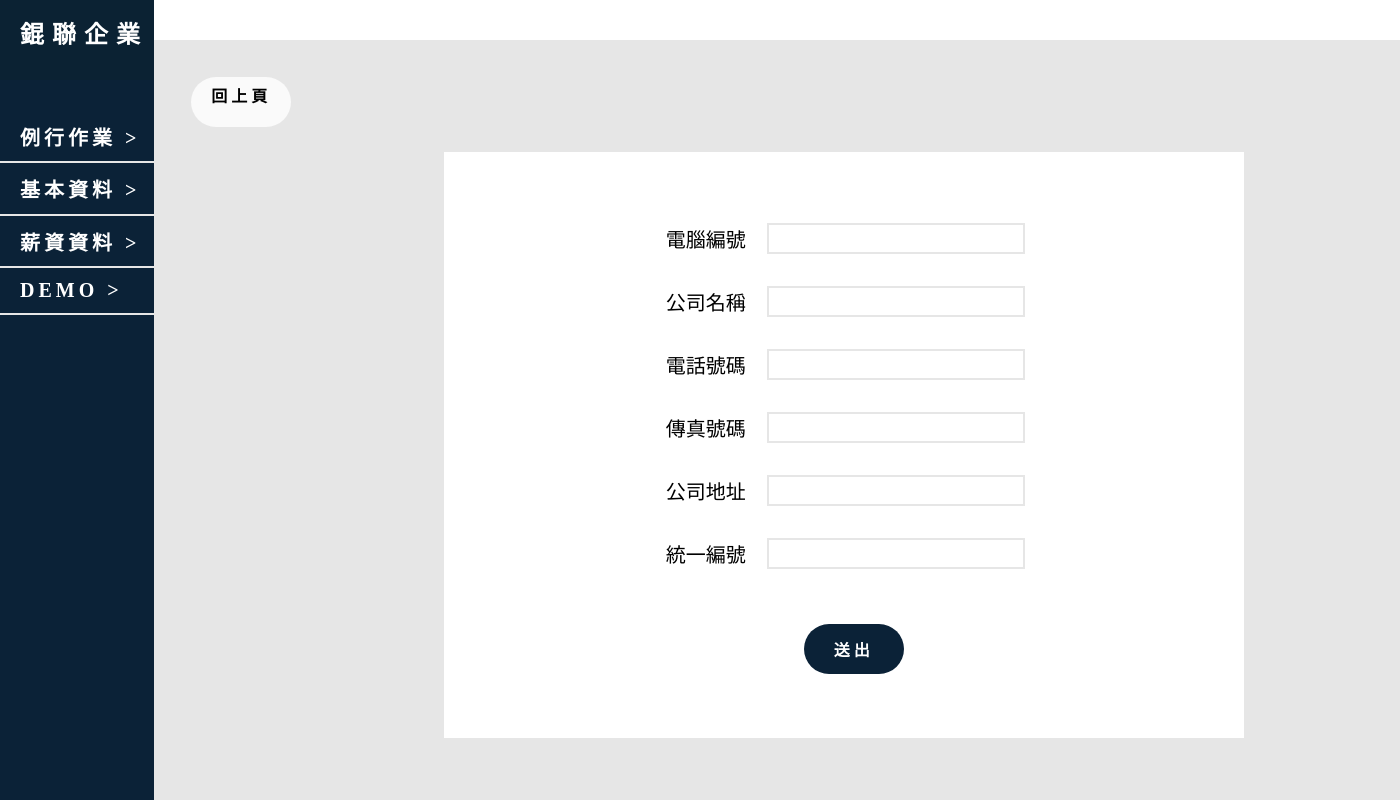
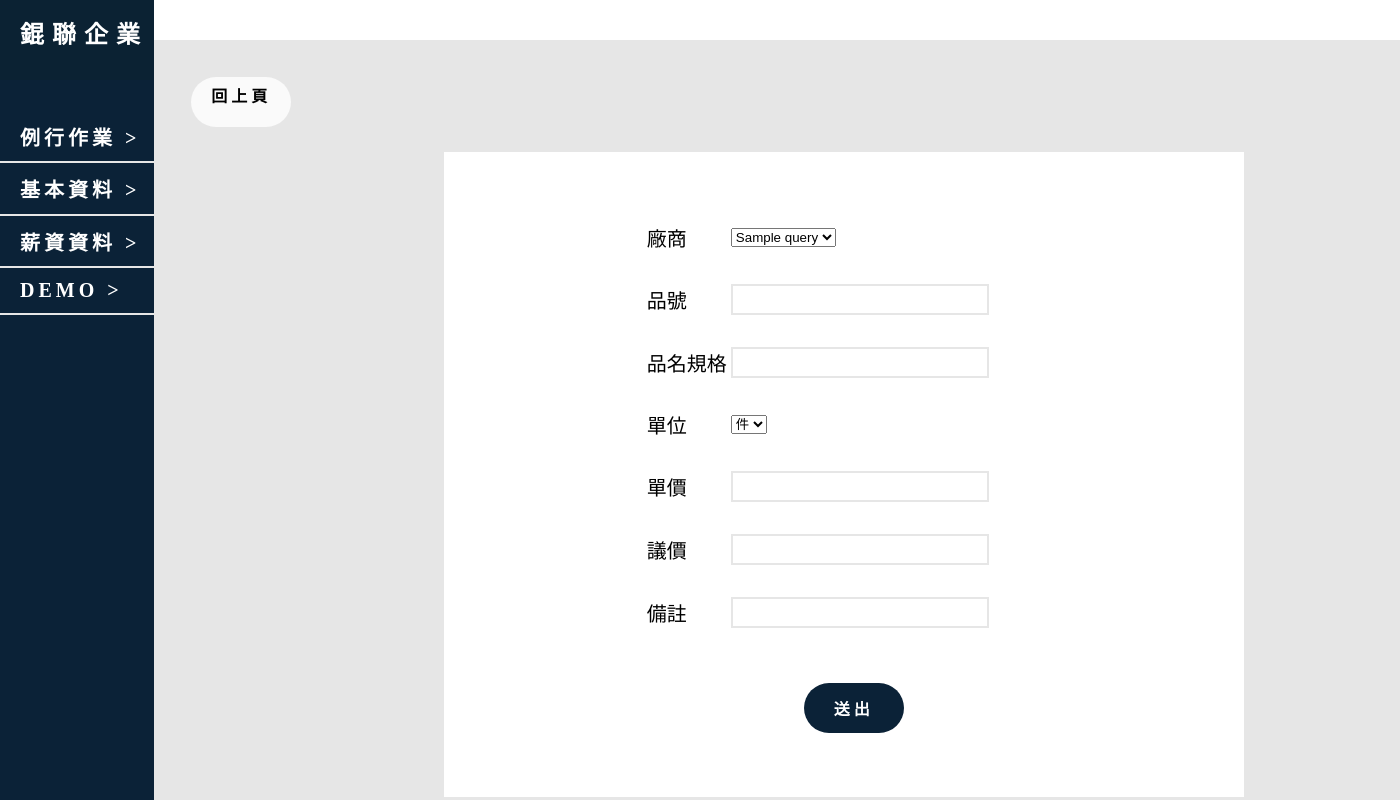
Before and after one commit to liu-han-lun/KL, a CodeIgniter 4 app: the page made by app/Views/Pages/BasicInfo/ProductInfo/add.php in a window 1400 px wide. Run offline with PHP 8.4 and a stand-in for CodeIgniter, Linux system fonts and the light colour scheme; the template is opened without the code that fills it: most values are stand-ins (such as "Sample title", 1, 10 or a date in 2020); lists and menus that the app fills with data are empty; some libraries are stand-ins or nearby versions.

Commit message:
text0730

```diff
--- a/app/Config/Routes.php
+++ b/app/Config/Routes.php
@@ -50,6 +50,9 @@ $routes->post('CustomerInfo/edit' ,'CustomerInfo::runEdit') ;
 $routes->post('CustomerInfo/delete' ,'CustomerInfo::delete') ;
 
 $routes->get('ProductInfo' , 'ProductInfo::index') ;
+$routes->get('ProductInfo/add' , 'ProductInfo::add') ;
+$routes->post('ProductInfo/add' , 'ProductInfo::runAdd') ;
+
 //$routes->post('NextPages','Home::NextPages/nextpage') ;
 
 
--- a/app/Database/product-info.sql
+++ b/app/Database/product-info.sql
@@ -3,7 +3,7 @@
 -- https://www.phpmyadmin.net/
 --
 -- 主機: localhost:3306
--- 產生時間： 2020 年 07 月 28 日 16:43
+-- 產生時間： 2020 年 07 月 29 日 16:55
 -- 伺服器版本: 5.7.23
 -- PHP 版本： 7.2.8
 
@@ -22,7 +22,7 @@ SET time_zone = "+00:00";
 
 CREATE TABLE `product-info` (
   `id` int(255) NOT NULL,
-  `companyName` varchar(255) NOT NULL,
+  `systemNum` varchar(255) NOT NULL,
   `productNum` varchar(255) NOT NULL,
   `productSpec` varchar(255) NOT NULL,
   `unit` varchar(255) NOT NULL,
@@ -49,4 +49,4 @@ ALTER TABLE `product-info`
 -- 使用資料表 AUTO_INCREMENT `product-info`
 --
 ALTER TABLE `product-info`
-  MODIFY `id` int(255) NOT NULL AUTO_INCREMENT;
+  MODIFY `id` int(255) NOT NULL AUTO_INCREMENT, AUTO_INCREMENT=4;
--- a/app/Models/ProductModel.php
+++ b/app/Models/ProductModel.php
@@ -9,7 +9,7 @@
 	{
 		protected $table = 'product-info';
 		protected $allowedFields = [
-			'companyName'	,
+			'systemNum'		,
 			'productNum'	,
 			'productSpec'	,
 			'unit'			,
--- a/app/Views/Pages/BasicInfo/ProductInfo/add.php
+++ b/app/Views/Pages/BasicInfo/ProductInfo/add.php
@@ -1,67 +1,96 @@
 <?php echo view('Templates/Header') ; ?>
 <?php echo view('Templates/Content') ; ?>
-	<section class = "customer-info">
+	<section class = "product-info">
 		<div class="back">
 			<div class = "back-item">
-				<a href="/CustomerInfo" class="back-button">回上頁</a>
+				<a href="/ProductInfo" class="back-button">回上頁</a>
 			</div>
 		</div>
-		<div class="customer-item">
-			<form action="/CustomerInfo/add" method="post" accept-charset="utf-8">
+		<div class="product-item">
+			<form action="/ProductInfo/runAdd" method="post" accept-charset="utf-8">
 				<div class="table-block">
 					<table>
 						<caption></caption>
-						<thead>
+						<tbody>
 							<tr>
-								<th>
-									<h1>電腦編號</h1>
-								</th>
-								<th>
-									<input type="text" name="systemNum" class="input-text" required="required">
-								</th>
+								<td>
+									<p>
+										廠商
+									</p>
+								</td>
+								<td>
+									<select name="systemNum">
+										<?php foreach( $query as $row ): ?>
+											<option value="<?php echo $row['systemNum'] ?>">
+												<?php echo $row['companyName'] ?>
+											</option>
+										<?php endforeach ?>
+									</select>
+								</td>
 							</tr>
 							<tr>
-								<th>
-									<h1>公司名稱</h1>
-								</th>
-								<th>
-									<input type="text" name="companyName" class="input-text" required="required">
-								</th>
+								<td>
+									<p>
+										品號
+									</p>
+								</td>
+								<td>
+									<input type="text" name="productNum" required="required" class="input-text">
+								</td>
 							</tr>
 							<tr>
-								<th>
-									<h1>電話號碼</h1>
-								</th>
-								<th>
-									<input type="text" name="tel" class="input-text" required="required">
-								</th>
+								<td>
+									<p>
+										品名規格
+									</p>
+								</td>
+								<td>
+									<input type="text" name="productSpec" class="input-text" required="required">
+								</td>
 							</tr>
 							<tr>
-								<th>
-									<h1>傳真號碼</h1>
-								</th>
-								<th>
-									<input type="text" name="fax" class="input-text" required="required">
-								</th>
+								<td>
+									<p>
+										單位
+									</p>
+								</td>
+								<td>
+									<select name="unit">
+											<option value="件">件</option>
+									</select>
+								</td>
 							</tr>
 							<tr>
-								<th>
-									<h1>公司地址</h1>
-								</th>
-								<th>
-									<input type="text" name="address" class="input-text" required="required">
-								</th>
+								<td>
+									<p>
+										單價
+									</p>
+								</td>
+								<td>
+									<input type="text" name="unitPrice" class="input-text" required="required">
+								</td>
 							</tr>
 							<tr>
-								<th>
-									<h1>統一編號</h1>
-								</th>
-								<th>
-									<input type="text" name="guiNum" class="input-text" required="required">
-								</th>
+								<td>
+									<p>
+										議價
+									</p>
+								</td>
+								<td>
+									<input type="text" name="sellingPrice" class="input-text" required="required">
+								</td>
 							</tr>
+							<tr>
+								<td>
+									<p>
+										備註
+									</p>
+								</td>
+								<td>
+									<input type="text" name="PS" class="input-text" required="required">
+								</td>
 							</tr>
-						</thead>
+						</tbody>
 					</table>
 					<input type="submit" name="action" value="送出" class="submit-button">
 				</div>
--- a/app/Views/Templates/Header.php
+++ b/app/Views/Templates/Header.php
@@ -10,6 +10,8 @@
 	<link rel="stylesheet" type="text/css" href="/css/customer-info.css">
 	<link rel="stylesheet" type="text/css" href="/css/newcustomer.css">
 	<link rel="stylesheet" type="text/css" href="/css/product-info.css">
+	<link rel="stylesheet" type="text/css" href="/css/newproduct.css">
+
 
 </head>
 <body>
--- /dev/null
+++ b/public/css/newproduct.css
@@ -0,0 +1,126 @@
+
+
+.product-item{
+
+	margin-top: 2% ;
+	padding-left: 4% ;
+
+}
+
+
+
+.product-item .table-block{
+
+	width: 800px ;
+	margin-left: 30% ;
+	background-color: rgb(255,255,255) ;
+
+}
+
+.product-item h1{
+
+	font-weight: normal ;
+	font-size: 20px ;
+
+
+}
+
+
+.product-item table{
+
+	margin-left: 25% ;
+	padding-top: 5% ;
+
+	text-align: left ;
+	border-spacing: 2px 30px ;
+
+}
+
+.product-item tr {
+
+
+}
+
+.product-item th {
+
+	display: inline-block ;
+	padding-left: 20px ;
+}
+
+
+.product-item .input-text{
+
+	width: 250px ;
+	height: 25px ;
+	border: 2px solid rgb(230,230,230);
+
+}
+
+.submit-button{
+
+	width:100px ;
+	height: 50px ;
+	border-radius:30px;
+	color: rgb(255,255,255);
+	background-color: rgb(11,34,55) ;
+
+	font-family: '微軟正黑體';
+	font-size: 16px ;
+	font-weight: bold ;
+	letter-spacing: 4px ;
+
+	cursor: pointer ;
+	margin-left: 45% ;
+	margin-bottom: 8% ;
+	margin-top: 3% ;
+
+
+
+}
+
+
+
+.back-button{
+	display: block;
+
+	width:100px ;
+	height: 50px ;
+	border-radius:30px;
+	color: rgb(0,0,0);
+	background-color: rgb(250,250,250) ;
+
+	font-family: '微軟正黑體';
+	font-size: 16px ;
+	font-weight: bold ;
+	letter-spacing: 4px ;
+
+	line-height: 2.5rem ;
+	text-align: center;
+
+	cursor: pointer ;
+
+}
+
+.back-button:hover{
+
+	color : rgb(250,250,250);
+	background-color: rgb(11,34,55) ;
+
+}
+
+
+.product-info > .back {
+
+	margin: auto;
+
+}
+
+.product-info > .back > .back-item{
+
+	display: inline-block ;
+	vertical-align:middle;
+	padding-top: 3% ;
+	padding-left: 3% ;
+
+
+}
--- a/public/css/product-info.css
+++ b/public/css/product-info.css
@@ -106,6 +106,8 @@
 
 .product-info-block-form tbody{
 	background-color: rgb(255,255,255) ;
+	text-align: right ;
+
 
 }
 .product-info-block-form .title{
```
Also changed, not shown: app/Controllers/ProductInfo.php (+26 -3 lines), app/Database/customer-info.sql (+28 -23 lines), app/Views/Pages/BasicInfo/ProductInfo/index.php (+22 -2 lines).
